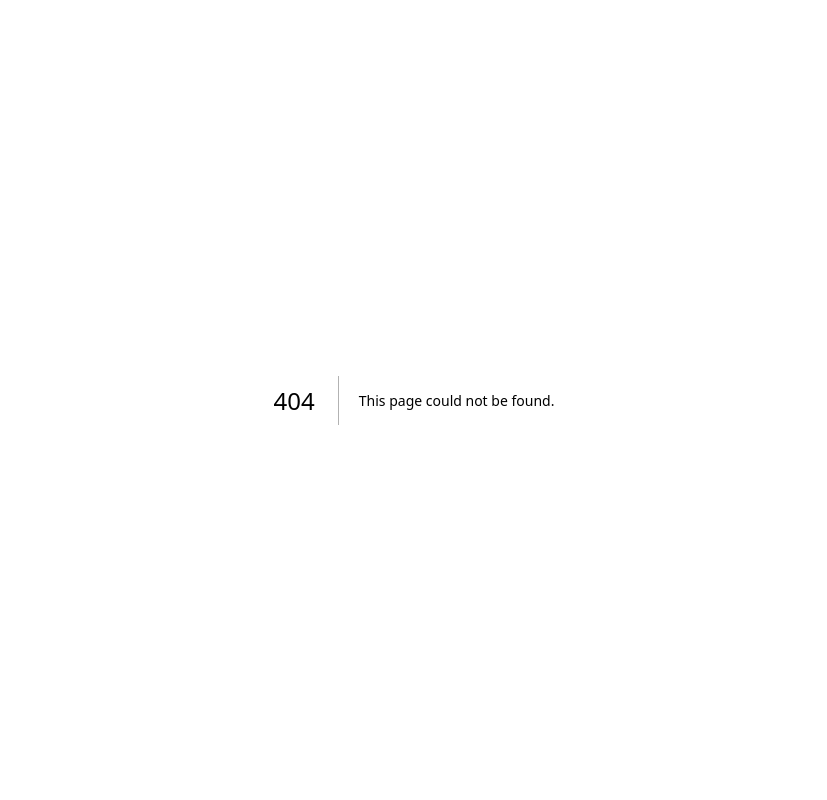
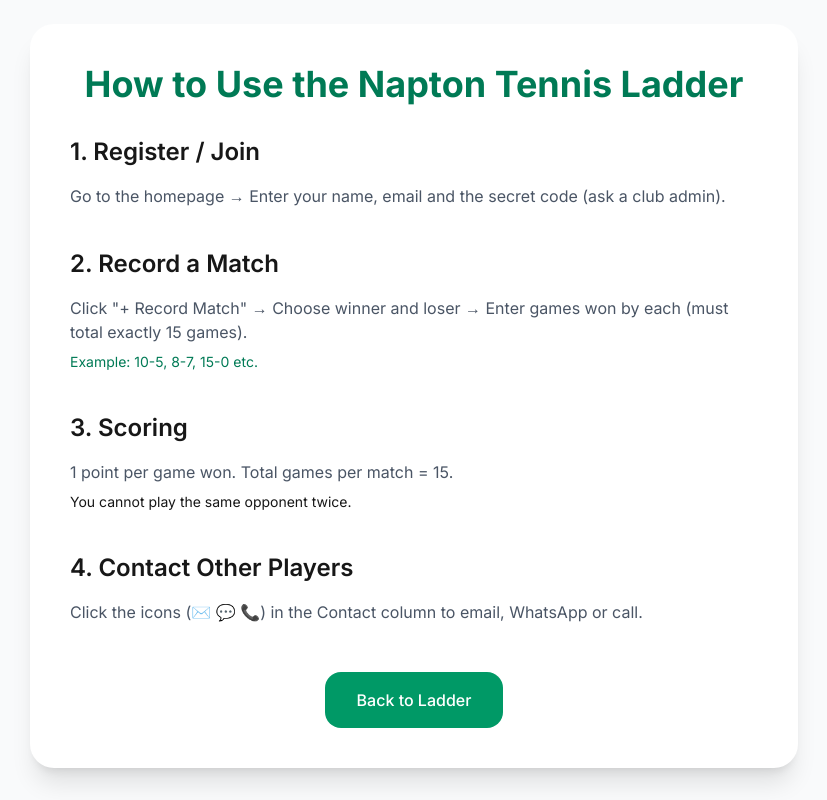
Before and after one commit to timcoker100-prog/napton-tennis-ladder, a Next.js app: page /instructions in a window 1280 px wide. Before the commit this address had no page. Shown: the whole page, without its empty margins (226-1053 px from the left). Built offline with nearby package versions, Linux system fonts and the light colour scheme.

Commit message:
Hide secret code

```diff
--- /dev/null
+++ b/app/instructions/page.tsx
@@ -0,0 +1,41 @@
+'use client';
+
+export default function Instructions() {
+  return (
+    <div className="min-h-screen bg-gray-50 p-6">
+      <div className="max-w-3xl mx-auto bg-white rounded-3xl shadow-xl p-10">
+        <h1 className="text-4xl font-bold text-emerald-700 mb-8 text-center">How to Use the Napton Tennis Ladder</h1>
+
+        <div className="space-y-10">
+          <div>
+            <h2 className="text-2xl font-semibold mb-4">1. Register / Join</h2>
+            <p className="text-gray-600">Go to the homepage → Enter your name, email and the secret code (ask a club admin).</p>
+          </div>
+
+          <div>
+            <h2 className="text-2xl font-semibold mb-4">2. Record a Match</h2>
+            <p className="text-gray-600">Click "+ Record Match" → Choose winner and loser → Enter games won by each (must total exactly 15 games).</p>
+            <p className="text-sm text-emerald-700 mt-2">Example: 10-5, 8-7, 15-0 etc.</p>
+          </div>
+
+          <div>
+            <h2 className="text-2xl font-semibold mb-4">3. Scoring</h2>
+            <p className="text-gray-600">1 point per game won. Total games per match = 15.</p>
+            <p className="text-sm mt-2">You cannot play the same opponent twice.</p>
+          </div>
+
+          <div>
+            <h2 className="text-2xl font-semibold mb-4">4. Contact Other Players</h2>
+            <p className="text-gray-600">Click the icons (✉️ 💬 📞) in the Contact column to email, WhatsApp or call.</p>
+          </div>
+        </div>
+
+        <div className="mt-12 text-center">
+          <a href="/ladder" className="inline-block bg-emerald-600 text-white px-8 py-4 rounded-2xl font-medium hover:bg-emerald-700">
+            Back to Ladder
+          </a>
+        </div>
+      </div>
+    </div>
+  );
+}
--- a/app/login/page.tsx
+++ b/app/login/page.tsx
@@ -13,7 +13,7 @@ export default function LoginPage() {
 
   const handleSubmit = () => {
     if (secretCode !== SECRET_CODE) {
-      setError("❌ Incorrect club code. Please ask the admin.");
+      setError("❌ Incorrect club code");
       return;
     }
     if (!name.trim() || !email.trim()) {
@@ -28,7 +28,7 @@ export default function LoginPage() {
     };
 
     localStorage.setItem('currentUser', JSON.stringify(user));
-    router.push('/ladder');   // Go to main ladder
+    router.push('/ladder');
   };
 
   return (
@@ -42,41 +42,18 @@ export default function LoginPage() {
 
         <h2 className="text-2xl font-semibold text-center mb-8">Join the Ladder</h2>
 
-        <input
-          type="text"
-          placeholder="Full Name *"
-          value={name}
-          onChange={(e) => setName(e.target.value)}
-          className="w-full p-4 border rounded-2xl mb-4 text-lg"
-        />
-
-        <input
-          type="email"
-          placeholder="Email Address *"
-          value={email}
-          onChange={(e) => setEmail(e.target.value)}
-          className="w-full p-4 border rounded-2xl mb-6 text-lg"
-        />
-
-        <input
-          type="text"
-          placeholder="Club Secret Code *"
-          value={secretCode}
-          onChange={(e) => setSecretCode(e.target.value.toUpperCase())}
-          className="w-full p-4 border rounded-2xl mb-8 text-lg"
-        />
+        <input type="text" placeholder="Full Name *" value={name} onChange={(e) => setName(e.target.value)} className="w-full p-4 border rounded-2xl mb-4 text-lg" />
+        <input type="email" placeholder="Email Address *" value={email} onChange={(e) => setEmail(e.target.value)} className="w-full p-4 border rounded-2xl mb-6 text-lg" />
+        <input type="text" placeholder="Club Secret Code *" value={secretCode} onChange={(e) => setSecretCode(e.target.value.toUpperCase())} className="w-full p-4 border rounded-2xl mb-8 text-lg" />
 
         {error && <p className="text-red-600 text-center mb-6 font-medium">{error}</p>}
 
-        <button
-          onClick={handleSubmit}
-          className="w-full bg-emerald-600 hover:bg-emerald-700 text-white py-4 rounded-2xl font-semibold text-xl"
-        >
+        <button onClick={handleSubmit} className="w-full bg-emerald-600 hover:bg-emerald-700 text-white py-4 rounded-2xl font-semibold text-xl">
           Join Ladder
         </button>
 
-                        <p className="text-center text-xs text-gray-400 mt-8">
-          Club members: Use code NAPTON2026
+        <p className="text-center text-xs text-gray-400 mt-8">
+          Club members only • Ask admin for code
         </p>
       </div>
     </div>
```
